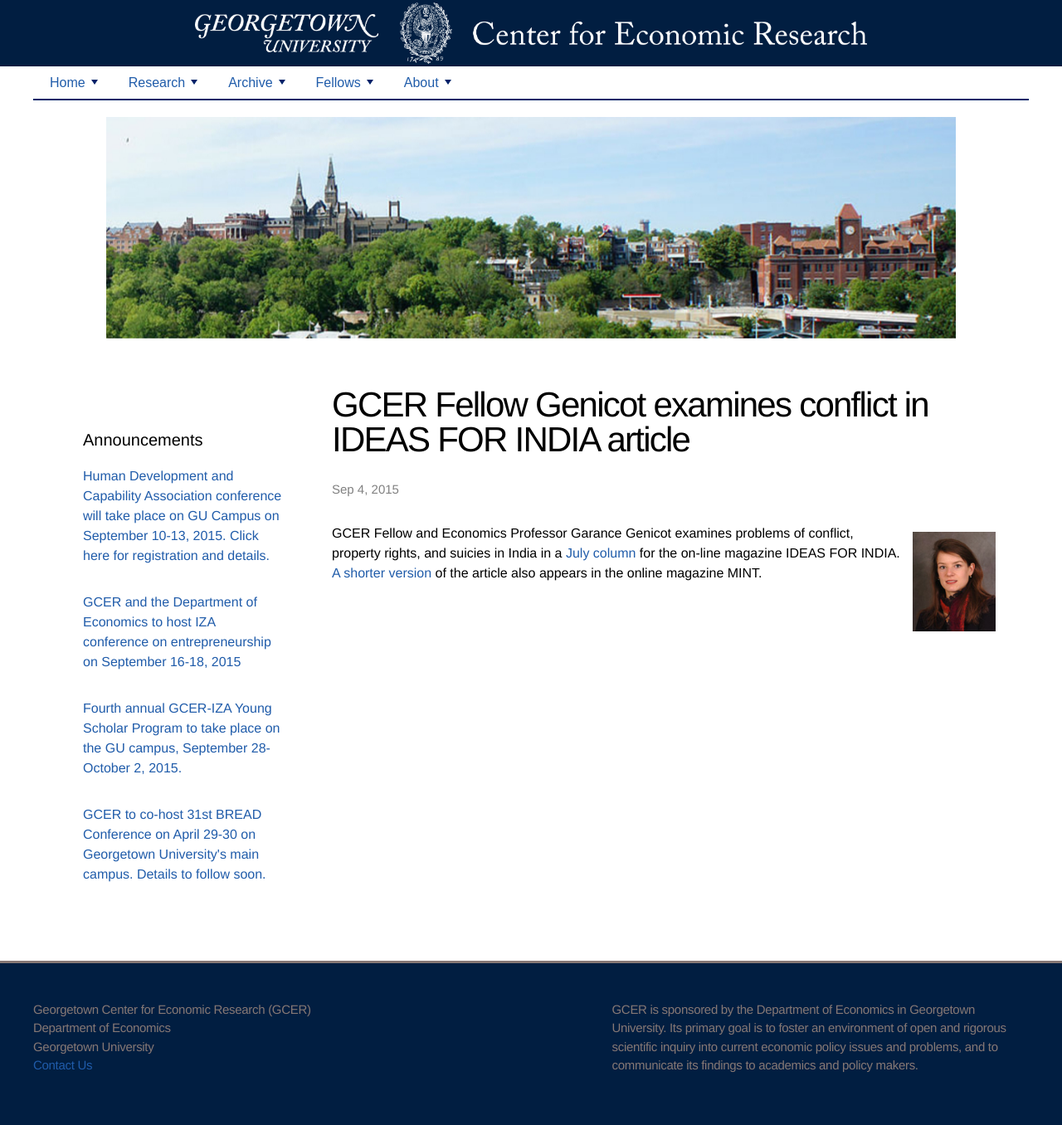
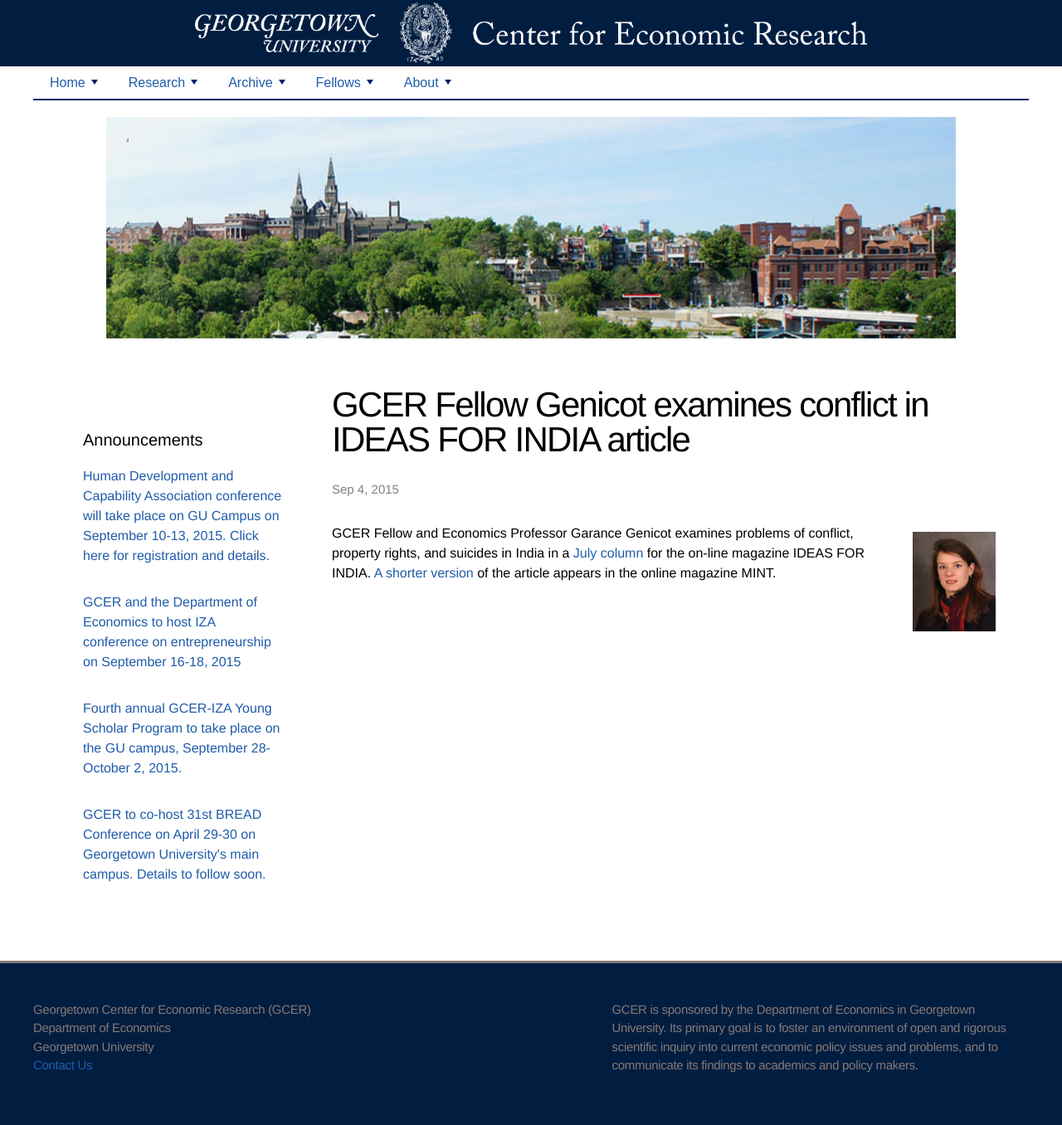
Before and after one commit to georgetown-econ/gcer, a Jekyll site: the page built from _posts/2015-09-04-Garance-Genicot-new-column.html, in a window 1280 px wide. Shown: the whole page at 83% size. Built offline with Jekyll 4.4.1, drawn with Linux system fonts in a browser that asks for light colours.

Commit message:
Updated 2015-09-04-Garance-Genicot-new-column.html

```diff
--- a/_posts/2015-09-04-Garance-Genicot-new-column.html
+++ b/_posts/2015-09-04-Garance-Genicot-new-column.html
@@ -7,6 +7,7 @@
 
 
 
+
 <img style="float: right; width: 100px; height: 120px; margin: 10px;" src="{{ site.baseurl }}/assets/images/staff/genicot.jpg" />
-<p> GCER Fellow and Economics Professor Garance Genicot examines problems of conflict, property rights, and suicies in India in a
-<a href="http://www.ideasforindia.in/article.aspx?article_id=1476">July column</a> for the on-line magazine IDEAS FOR INDIA. <a href="http://www.livemint.com/Opinion/vKW8GLkI1NbYWV1mB3dtXK/Property-rights-household-conflict-and-suicide-in-India.html">A shorter version </a> of the article also appears in the online magazine MINT. </p>
+<p> GCER Fellow and Economics Professor Garance Genicot examines problems of conflict, property rights, and suicides in India in a
+<a href="http://www.ideasforindia.in/article.aspx?article_id=1476">July column</a> for the on-line magazine IDEAS FOR INDIA. <a href="http://www.livemint.com/Opinion/vKW8GLkI1NbYWV1mB3dtXK/Property-rights-household-conflict-and-suicide-in-India.html">A shorter version </a> of the article appears in the online magazine MINT. </p>
```
